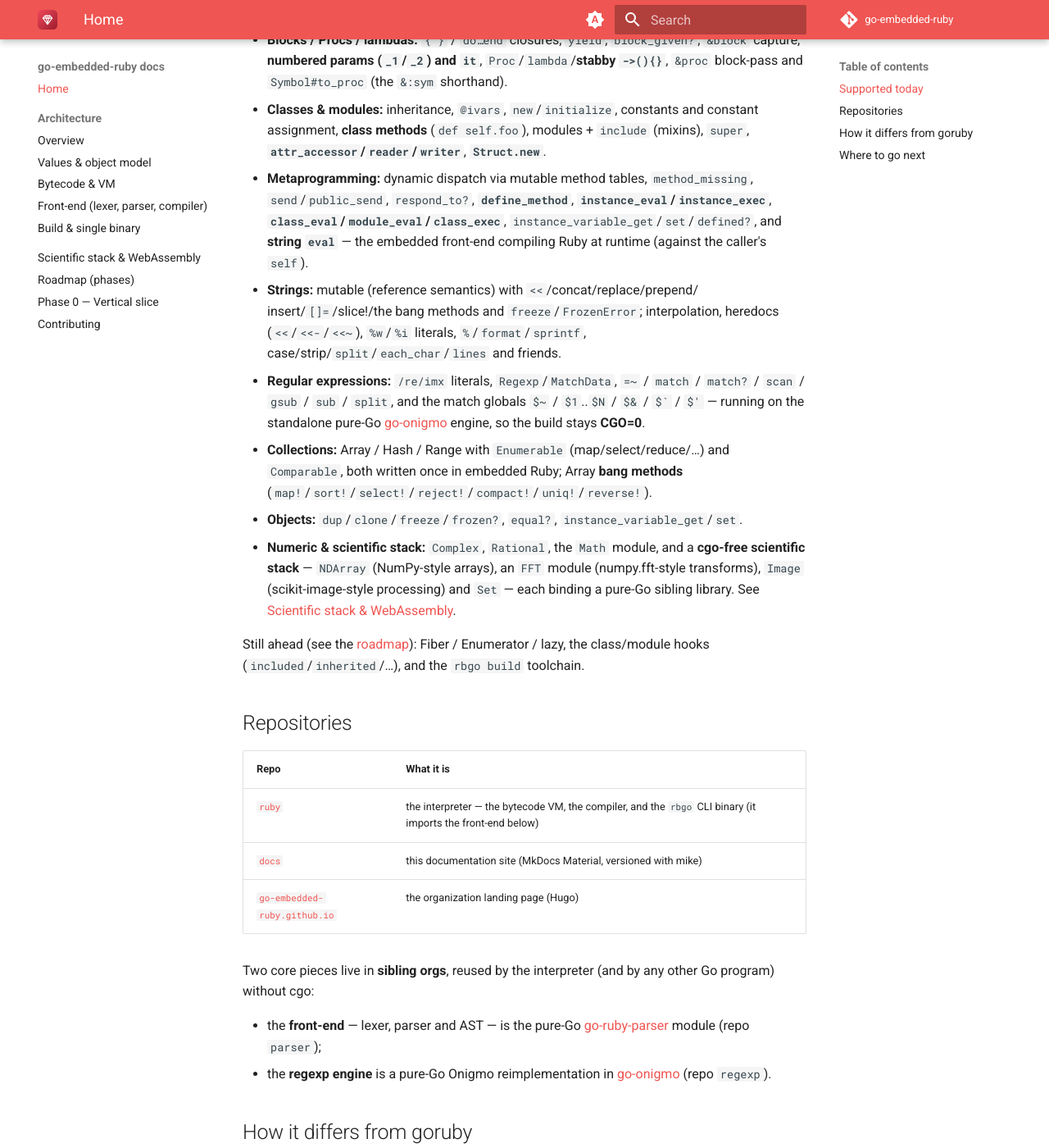
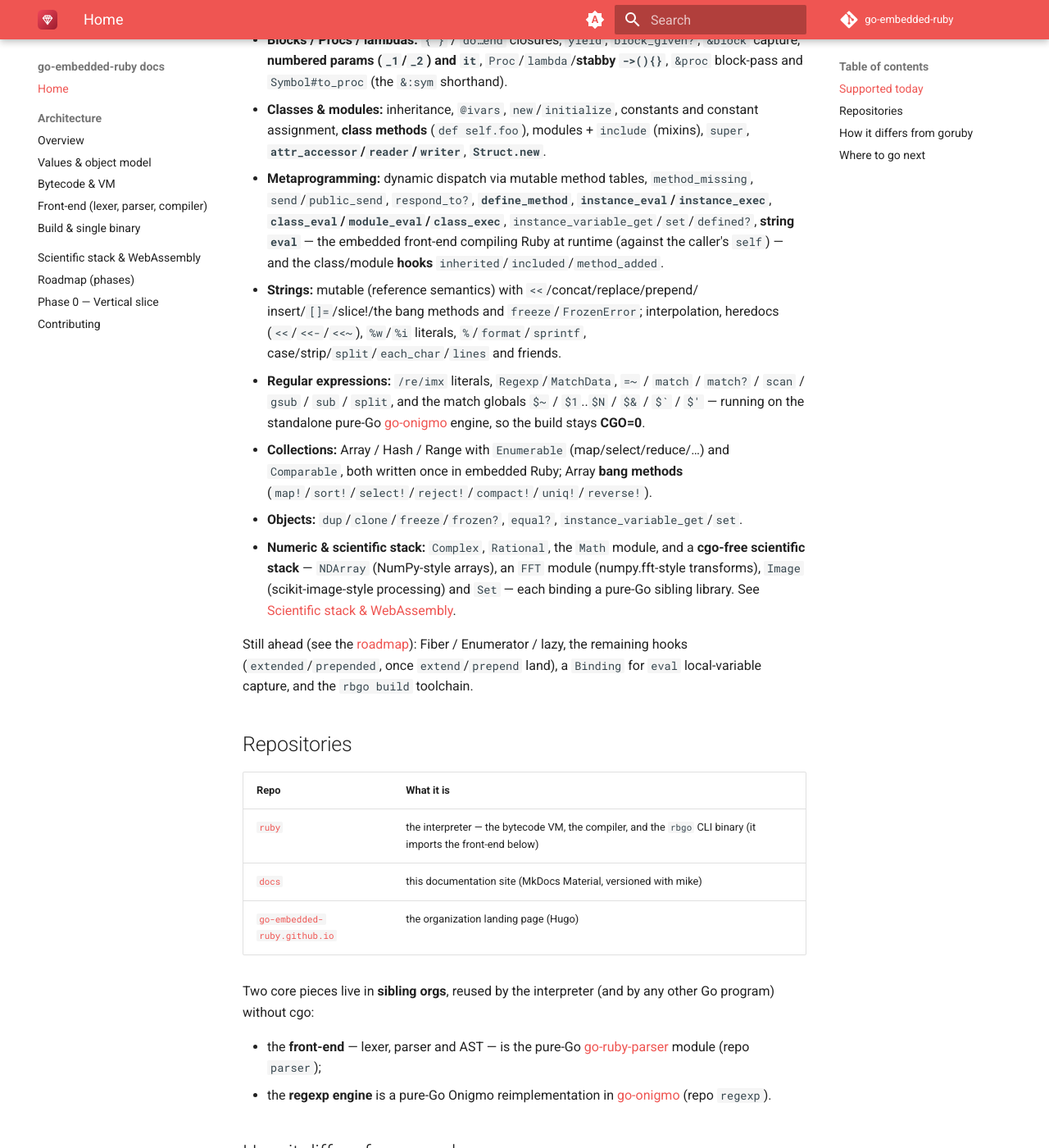
Before and after one commit to go-embedded-ruby/docs, an MkDocs documentation site: the page built from docs/index.md, in a window 1280 px wide and 1400 px high, scrolled down 1201 px. Shown: the whole window at 82% size. Built offline with MkDocs 1.6.1 and Material for MkDocs 9.7.7, drawn with Linux system fonts in a browser that asks for light colours; the version menu is left out.

Commit message:
docs: class/module hooks (inherited/included/method_added) landed
Co-Authored-By: Claude Opus 4.8 <noreply@anthropic.com>

```diff
--- a/docs/index.md
+++ b/docs/index.md
@@ -58,8 +58,9 @@ Every feature below is **differential-tested against MRI Ruby 4.0.5**:
 - **Metaprogramming:** dynamic dispatch via mutable method tables,
   `method_missing`, `send`/`public_send`, `respond_to?`, **`define_method`**,
   **`instance_eval`/`instance_exec`**, **`class_eval`/`module_eval`/`class_exec`**,
-  `instance_variable_get`/`set`/`defined?`, and **string `eval`** — the embedded
-  front-end compiling Ruby at runtime (against the caller's `self`).
+  `instance_variable_get`/`set`/`defined?`, **string `eval`** — the embedded
+  front-end compiling Ruby at runtime (against the caller's `self`) — and the
+  class/module **hooks** `inherited`/`included`/`method_added`.
 - **Strings:** mutable (reference semantics) with `<<`/concat/replace/prepend/
   insert/`[]=`/slice!/the bang methods and `freeze`/`FrozenError`;
   interpolation, heredocs (`<<`/`<<-`/`<<~`), `%w`/`%i` literals,
@@ -80,7 +81,8 @@ Every feature below is **differential-tested against MRI Ruby 4.0.5**:
   [Scientific stack & WebAssembly](scientific-stack.md).
 
 Still ahead (see the [roadmap](roadmap.md)): Fiber / Enumerator / lazy, the
-class/module hooks (`included`/`inherited`/…), and the `rbgo build` toolchain.
+remaining hooks (`extended`/`prepended`, once `extend`/`prepend` land), a
+`Binding` for `eval` local-variable capture, and the `rbgo build` toolchain.
 
 ## Repositories
 
```
